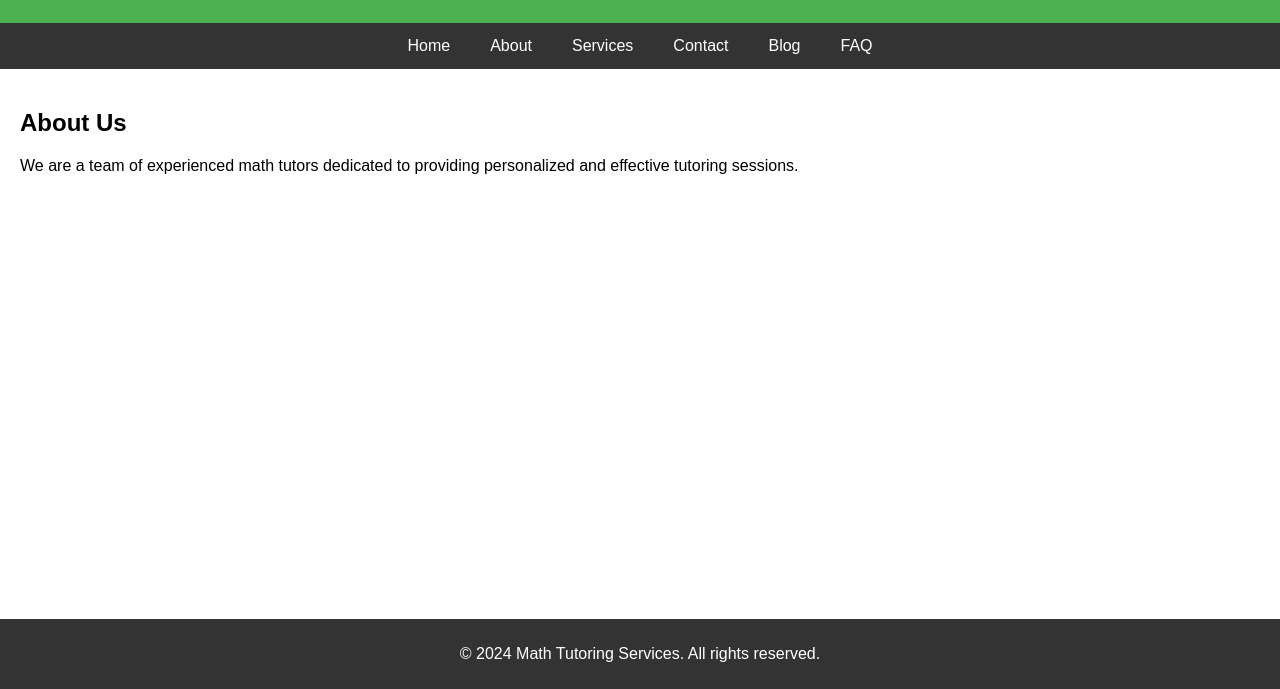
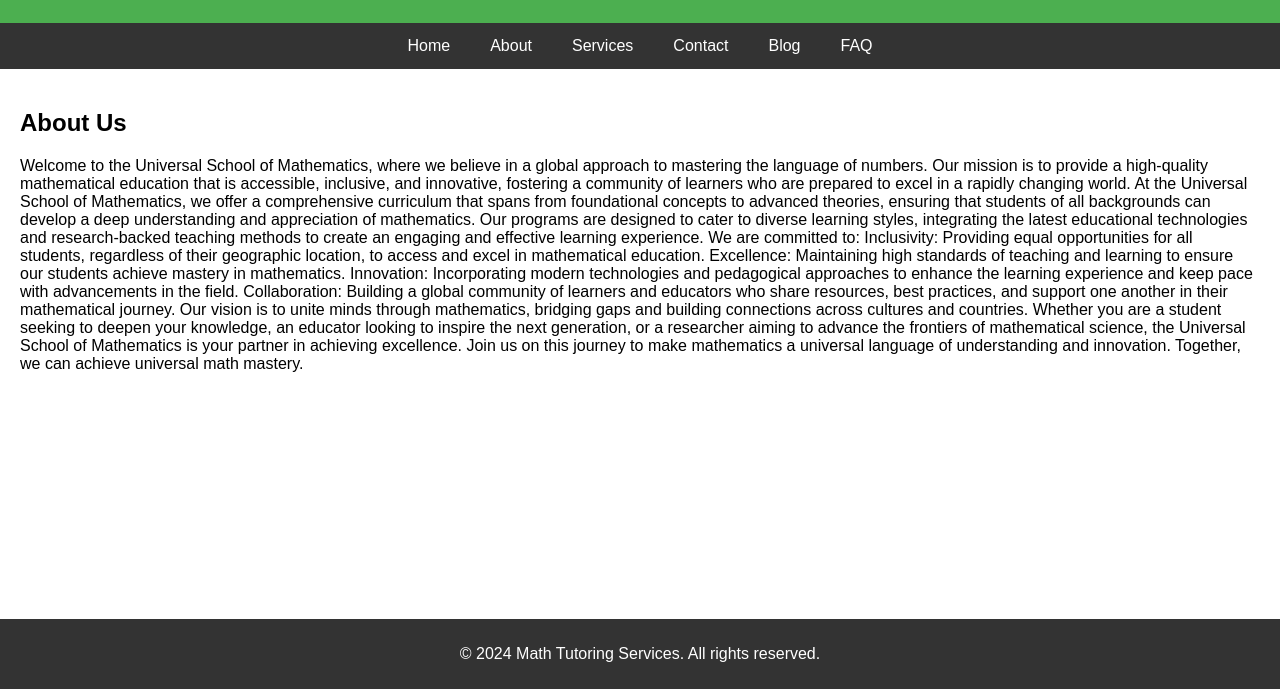
Before and after one commit to soylemezom/usmathematics, a plain HTML site: page about.html in a window 1280 px wide. Shown: the part 111-800 px from the top of the page. Drawn offline with Linux system fonts and the light colour scheme.

Commit message:
Update about.html

```diff
--- a/about.html
+++ b/about.html
@@ -21,7 +21,19 @@
     </nav>
     <div class="container">
         <h2>About Us</h2>
-        <p>We are a team of experienced math tutors dedicated to providing personalized and effective tutoring sessions.</p>
+        <p>Welcome to the Universal School of Mathematics, where we believe in a global approach to mastering the language of numbers. Our mission is to provide a high-quality mathematical education that is accessible, inclusive, and innovative, fostering a community of learners who are prepared to excel in a rapidly changing world.
+
+At the Universal School of Mathematics, we offer a comprehensive curriculum that spans from foundational concepts to advanced theories, ensuring that students of all backgrounds can develop a deep understanding and appreciation of mathematics. Our programs are designed to cater to diverse learning styles, integrating the latest educational technologies and research-backed teaching methods to create an engaging and effective learning experience.
+
+We are committed to:
+
+Inclusivity: Providing equal opportunities for all students, regardless of their geographic location, to access and excel in mathematical education.
+Excellence: Maintaining high standards of teaching and learning to ensure our students achieve mastery in mathematics.
+Innovation: Incorporating modern technologies and pedagogical approaches to enhance the learning experience and keep pace with advancements in the field.
+Collaboration: Building a global community of learners and educators who share resources, best practices, and support one another in their mathematical journey.
+Our vision is to unite minds through mathematics, bridging gaps and building connections across cultures and countries. Whether you are a student seeking to deepen your knowledge, an educator looking to inspire the next generation, or a researcher aiming to advance the frontiers of mathematical science, the Universal School of Mathematics is your partner in achieving excellence.
+
+Join us on this journey to make mathematics a universal language of understanding and innovation. Together, we can achieve universal math mastery.</p>
     </div>
     <footer>
         <p>&copy; 2024 Math Tutoring Services. All rights reserved.</p>
```
